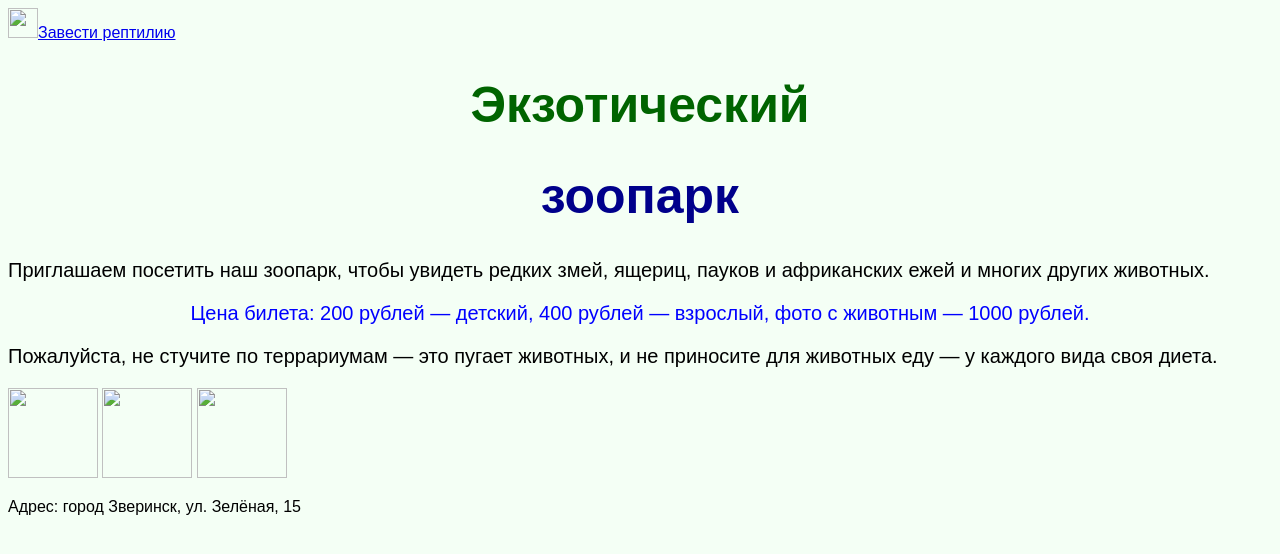
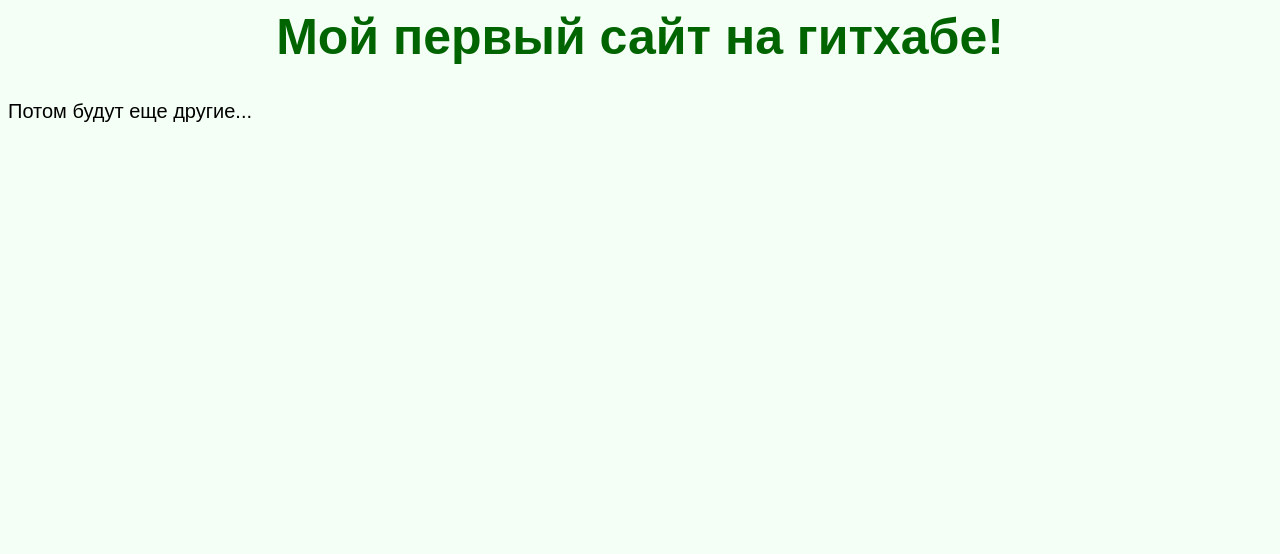
Before and after one commit to jegoroa/test_site2023, a plain HTML site: page index.html in a window 1280 px wide. Drawn offline with Linux system fonts and the light colour scheme.

Commit message:
Update index.html

```diff
--- a/index.html
+++ b/index.html
@@ -1,16 +1,9 @@
 <html>
     <body style="background:#f4fff5; font-family:sans-serif">
-    <img src="/uploads/2020/10/frog-159002_1280_0_1603798105.png" height="30px"/><a href="https://zoo61.ru/articles/10-luchshikh-domashnikh-reptiliy-dlya-vashego-terrariuma">Завести рептилию</a>
-    <h1 style="text-align:center; color:darkgreen;font-size:50px">Экзотический</h1>
-    <h1 style="text-align:center; color:darkblue;font-size:50px">зоопарк</h1>
-    <p style="font-size:20px">Приглашаем посетить наш зоопарк, чтобы увидеть редких змей, ящериц, пауков и африканских ежей и многих других животных.</p>
-    <p style="text-align:center; color:blue;font-size:20px">Цена билета: 200 рублей — детский, 400 рублей — взрослый, фото с животным — 1000 рублей.</p>
-    <p style="font-size:20px">Пожалуйста, не стучите по террариумам — это пугает животных, и не приносите для животных еду — у каждого вида своя диета.</p>
-    <p>
-        <img src="/uploads/2020/10/frog-46397_1280_0_1603917437.png" height="90px"/>
-        <img src="/uploads/2020/10/snake-46151_1280_0_1603917437.png" height="90px"/>
-        <img src="/uploads/2020/10/spider-150051_1280_0_1603917437.png" height="90px"/>
-    </p>
-    <p>Адрес: город Зверинск, ул. Зелёная, 15</p>
+
+    <h1 style="text-align:center; color:darkgreen;font-size:50px">Мой первый сайт на гитхабе!</h1>
+
+    <p style="font-size:20px">Потом будут еще другие...</p>
+
     </body>
 </html>
```
